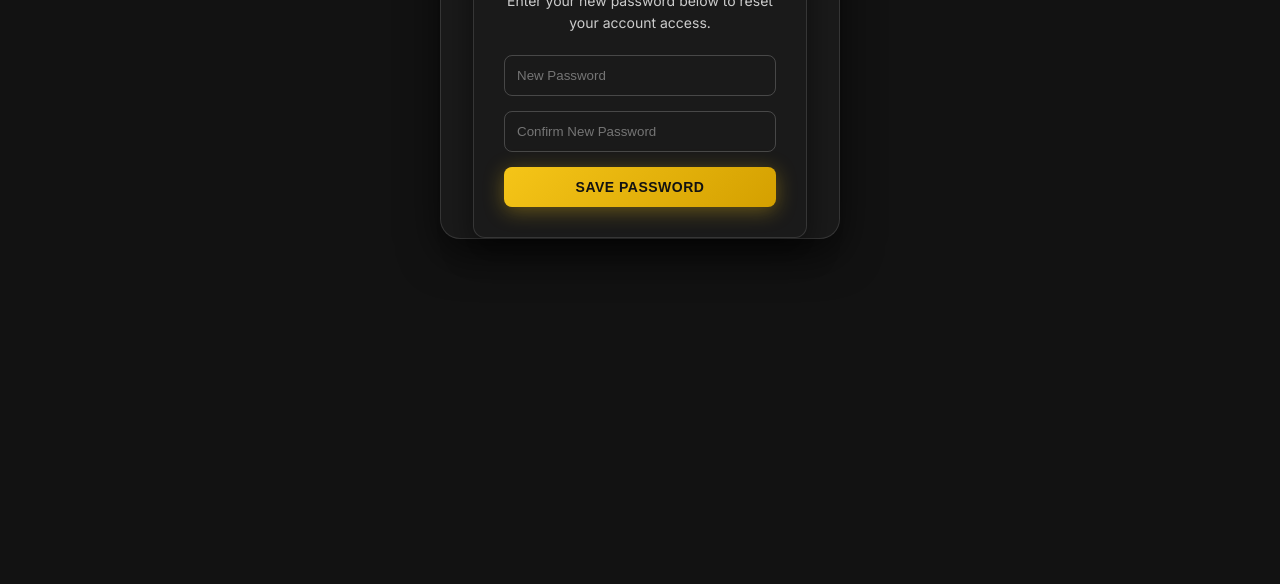
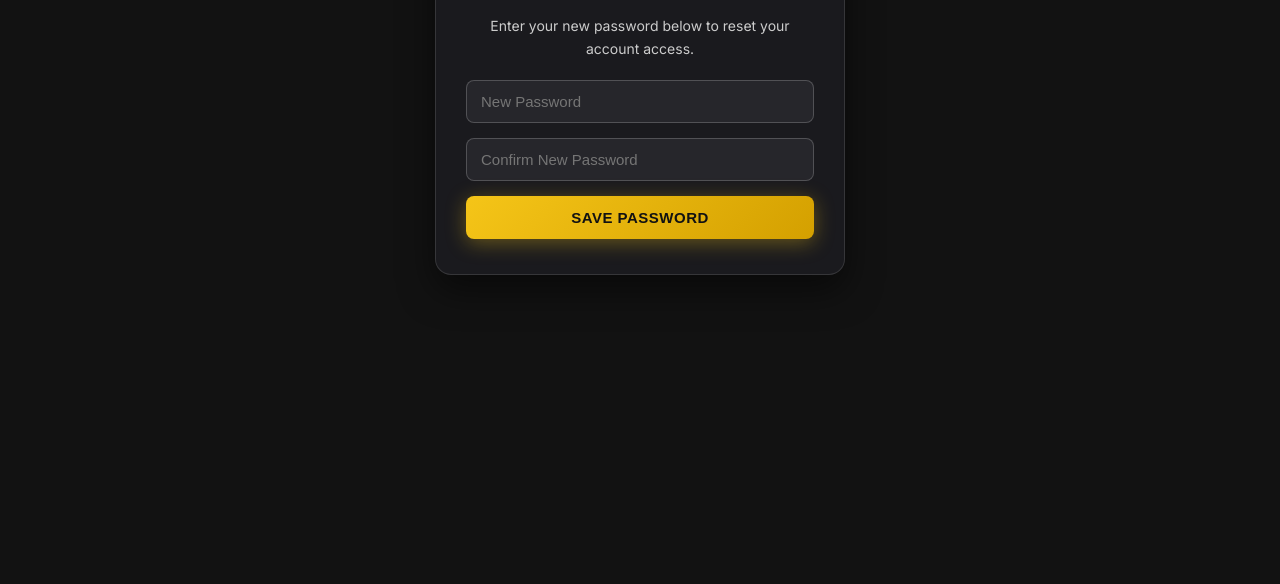
Before and after one commit to vigneshwaran21-vicky/CineSphere_project-SW-metrics, a plain HTML site: page frontend/reset-password.html in a window 1280 px wide. Shown: the part 216-800 px from the top of the page. Drawn offline with Linux system fonts and the light colour scheme.

Commit message:
style: fix double nested card layout on auth pages (login, register, forgot/reset password)

```diff
--- a/assets/css/components.css
+++ b/assets/css/components.css
@@ -1108,12 +1108,21 @@
 
 /* Auth Pages (Login, Register, Forgot Password) */
 .auth-container {
-    background: #1a1a1a !important;
+    background: transparent !important;
+    border: none !important;
+    color: #ffffff !important;
+    box-shadow: none !important;
+    max-width: 440px !important;
+    margin: 90px auto 40px auto !important;
+    padding: 0 15px !important;
+}
+
+.auth-form {
+    background: #1a1a1e !important;
     border: 1px solid rgba(255, 255, 255, 0.12) !important;
-    color: #ffffff !important;
-    box-shadow: 0 15px 40px rgba(0,0,0,0.6) !important;
-    margin: 110px auto 40px auto !important;
-    border-radius: 20px !important;
+    border-radius: 16px !important;
+    box-shadow: 0 15px 35px rgba(0, 0, 0, 0.5) !important;
+    padding: 35px 30px !important;
 }
 
 .auth-header h2 {
--- a/frontend/assets/css/components.css
+++ b/frontend/assets/css/components.css
@@ -598,12 +598,21 @@
 
 /* Auth Pages (Login, Register, Forgot Password) */
 .auth-container {
-    background: #1a1a1a !important;
+    background: transparent !important;
+    border: none !important;
+    color: #ffffff !important;
+    box-shadow: none !important;
+    max-width: 440px !important;
+    margin: 90px auto 40px auto !important;
+    padding: 0 15px !important;
+}
+
+.auth-form {
+    background: #1a1a1e !important;
     border: 1px solid rgba(255, 255, 255, 0.12) !important;
-    color: #ffffff !important;
-    box-shadow: 0 15px 40px rgba(0,0,0,0.6) !important;
-    margin: 110px auto 40px auto !important;
-    border-radius: 20px !important;
+    border-radius: 16px !important;
+    box-shadow: 0 15px 35px rgba(0, 0, 0, 0.5) !important;
+    padding: 35px 30px !important;
 }
 
 .auth-header h2 {
--- a/frontend/reset-password.html
+++ b/frontend/reset-password.html
@@ -9,10 +9,11 @@
     <link rel="stylesheet" href="assets/css/main.css">
     <link rel="stylesheet" href="assets/css/components.css">
     <style>
-        .auth-container { max-width: 400px; margin: 100px auto; text-align: center; }
-        .auth-form { padding: 30px; border-radius: 12px; background: rgba(255,255,255,0.05); border: 1px solid rgba(255,255,255,0.1); }
-        .auth-input { width: 100%; padding: 12px; margin-bottom: 15px; border-radius: 8px; border: 1px solid rgba(255,255,255,0.2); background: transparent; color: #fff; }
-        .auth-btn { width: 100%; padding: 12px; }
+        .auth-container { max-width: 420px; margin: 90px auto 40px auto; background: transparent !important; border: none !important; box-shadow: none !important; }
+        .auth-form { padding: 35px 30px; border-radius: 16px; background: #1a1a1e; border: 1px solid rgba(255,255,255,0.12); box-shadow: 0 15px 35px rgba(0,0,0,0.5); text-align: center; }
+        .auth-input { width: 100%; padding: 12px 14px; margin-bottom: 15px; border-radius: 8px; border: 1px solid rgba(255,255,255,0.2); background: #26262b; color: #fff; font-size: 15px; }
+        .auth-input:focus { border-color: #f5c518; outline: none; box-shadow: 0 0 0 2px rgba(245,197,24,0.2); }
+        .auth-btn { width: 100%; padding: 13px; font-size: 15px; font-weight: 700; border-radius: 8px; }
         .error-msg { color: #ff4d4d; margin-bottom: 15px; display: none; }
         .success-msg { color: #4CAF50; margin-bottom: 15px; display: none; }
     </style>
@@ -24,7 +25,12 @@
         </div>
     </nav>
     <div class="container auth-container">
-        <div class="auth-form glass-card">
+        <div style="text-align: left; margin-bottom: 15px;">
+            <a href="login.html" style="color: #aaa; text-decoration: none; font-weight: 600; display: inline-flex; align-items: center; gap: 8px; transition: color 0.3s;" onmouseover="this.style.color='#fff'" onmouseout="this.style.color='#aaa'">
+                <i class="fas fa-arrow-left"></i> Back to Login
+            </a>
+        </div>
+        <div class="auth-form">
             <h2>Set New Password</h2>
             <br>
             <p style="font-size:14px; color:#ccc; margin-bottom:20px;">Enter your new password below to reset your account access.</p>
```
Also changed, not shown: forgot-password.html (+6 -5 lines), frontend/forgot-password.html (+6 -5 lines), frontend/login.html (+6 -5 lines), frontend/register.html (+6 -5 lines), login.html (+6 -5 lines), register.html (+6 -5 lines), reset-password.html (+11 -5 lines).
